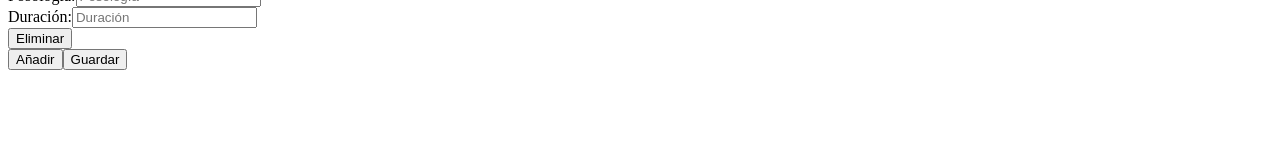
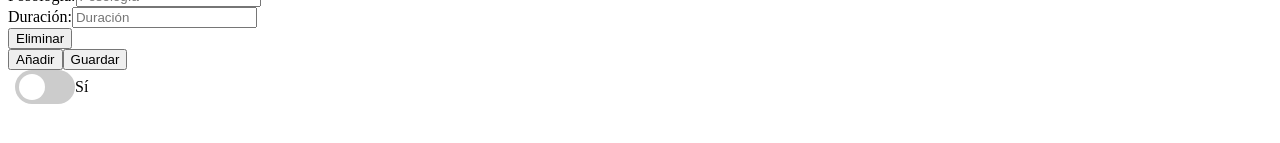
Before and after one commit to UrkJuancho/labswork, an Angular app: page / in a window 1280 px wide. Shown: the part 275-418 px from the top of the page. Built offline with nearby package versions, Linux system fonts and the light colour scheme.

Commit message:
radio switch complete

```diff
--- a/src/app/app.component.html
+++ b/src/app/app.component.html
@@ -53,3 +53,6 @@
 </div>
 
 <app-example></app-example>
+
+
+<app-switch-preven></app-switch-preven>
--- a/src/app/app.module.ts
+++ b/src/app/app.module.ts
@@ -6,11 +6,13 @@ import { FormsModule, ReactiveFormsModule } from '@angular/forms';
 import { AppRoutingModule } from './app-routing.module';
 import { AppComponent } from './app.component';
 import { ExampleComponent } from './example/example.component';
+import { SwitchPrevenComponent } from './switch-preven/switch-preven.component';
 
 @NgModule({
   declarations: [
     AppComponent,
-    ExampleComponent
+    ExampleComponent,
+    SwitchPrevenComponent
   ],
   imports: [
     BrowserModule,
--- /dev/null
+++ b/src/app/switch-preven/switch-preven.component.css
@@ -0,0 +1,60 @@
+.switch {
+  display: flex;
+  align-items: center;
+}
+
+.switch input {
+  opacity: 0;
+  width: 0;
+  height: 0;
+}
+
+.slider {
+  position: relative;
+  cursor: pointer;
+  width: 60px;
+  height: 34px;
+  background-color: #ccc;
+  transition: background-color 0.4s;
+  border-radius: 34px;
+}
+
+.slider:before {
+  content: "";
+  position: absolute;
+  height: 26px;
+  width: 26px;
+  left: 4px;
+  bottom: 4px;
+  background-color: white;
+  transition: transform 0.4s;
+  border-radius: 50%;
+}
+
+input:checked + .slider {
+  background-color: #2196F3;
+}
+
+input:focus + .slider {
+  box-shadow: 0 0 1px #2196F3;
+}
+
+input:checked + .slider:before {
+  transform: translateX(26px);
+}
+
+.slider.round {
+  border-radius: 34px;
+}
+
+.slider.round:before {
+  border-radius: 50%;
+}
+
+.label-left {
+  margin-right: 10px;
+}
+
+.label-right {
+  margin-left: 10px;
+}
--- /dev/null
+++ b/src/app/switch-preven/switch-preven.component.html
@@ -0,0 +1,10 @@
+<div class="switch-container">
+  <div class="switch">
+    <label>{{ checked ? 'No' : '' }}</label>
+    <label class="switch">
+      <input type="checkbox" [checked]="checked" (change)="toggleSwitch()" [disabled]="disabled">
+      <span class="slider round"></span>
+    </label>
+    <label>{{ checked ? '' : 'Sí' }}</label>
+  </div>
+</div>
--- /dev/null
+++ b/src/app/switch-preven/switch-preven.component.ts
@@ -0,0 +1,19 @@
+import { Component, EventEmitter, Input, Output } from '@angular/core';
+
+@Component({
+  selector: 'app-switch-preven',
+  templateUrl: './switch-preven.component.html',
+  styleUrls: ['./switch-preven.component.css']
+})
+export class SwitchPrevenComponent {
+
+  @Input() disabled: boolean = false;
+  @Input() checked: boolean = false;
+
+  @Output() switchChange = new EventEmitter<boolean>();
+
+  toggleSwitch(): void {
+    this.checked = !this.checked;
+    this.switchChange.emit(this.checked);
+  }
+}
```
Also changed, not shown: 1 other file (tests, documents, lock files or other folders).
